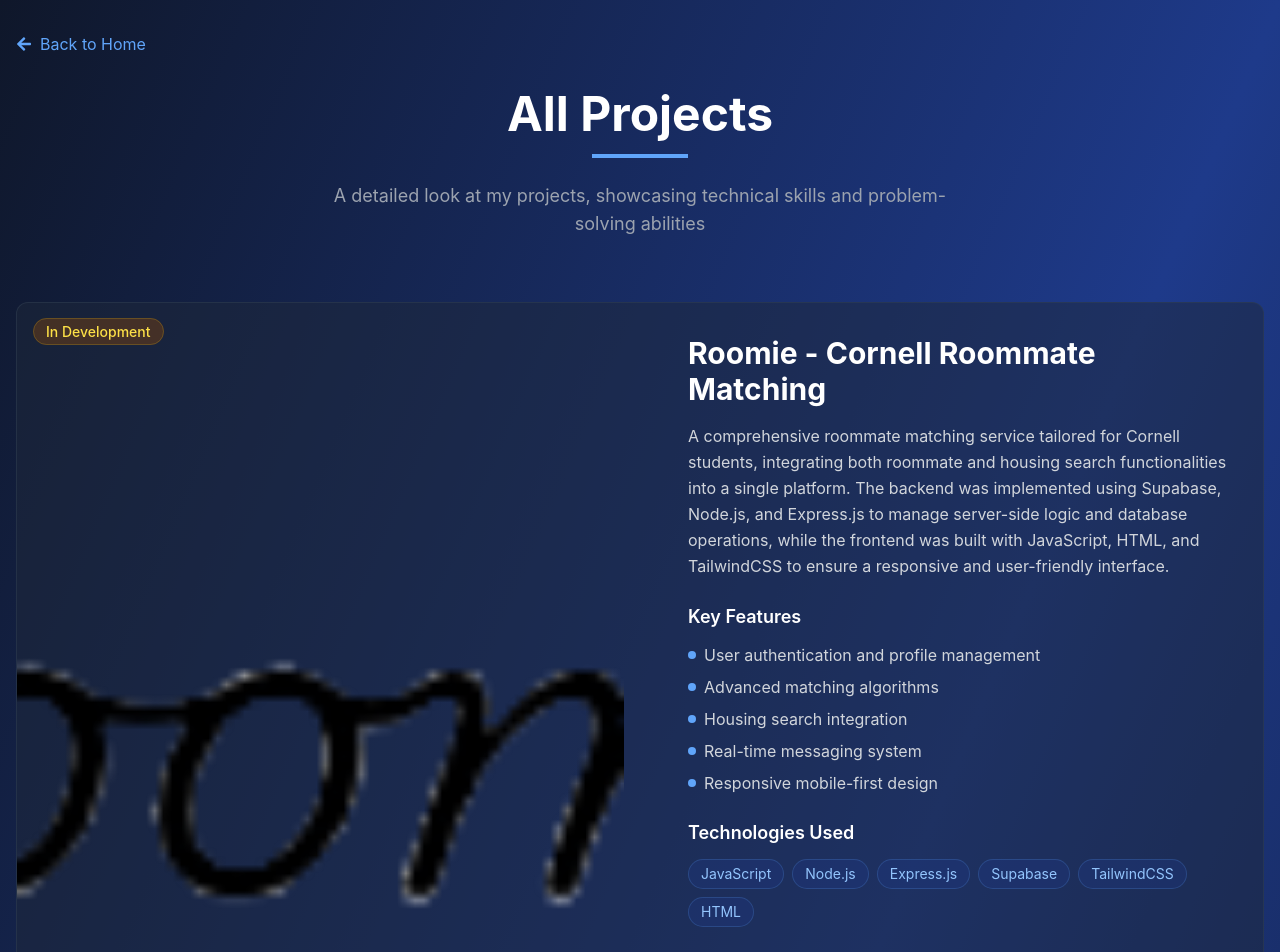
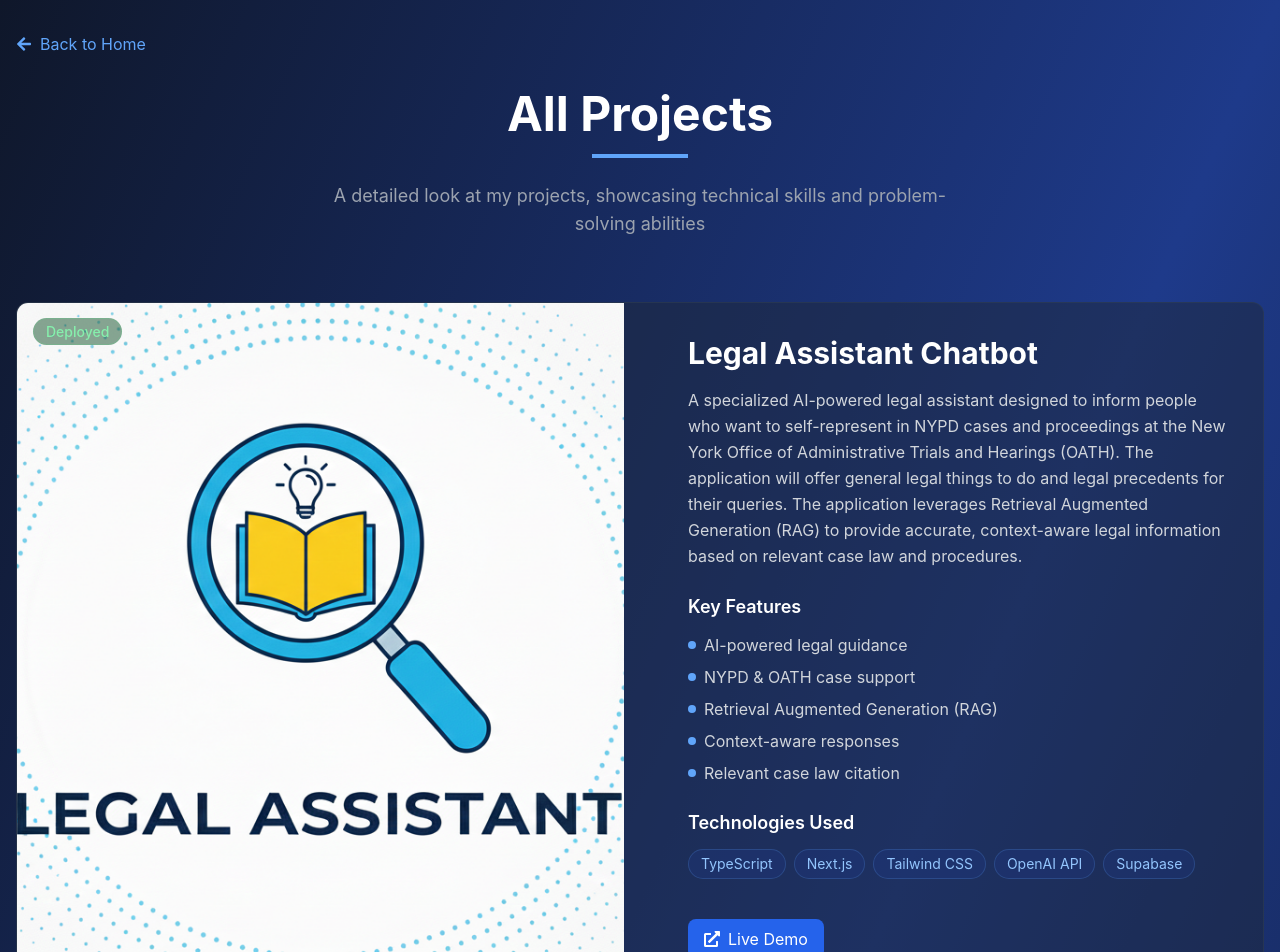
Before and after one commit to WenChen21/wenchen, a Next.js app: page /projects in a window 1280 px wide. Shown: the top 952 px of the page. Built offline with nearby package versions, Linux system fonts and the light colour scheme.

Commit message:
updating projects

```diff
--- a/src/app/components/projects.tsx
+++ b/src/app/components/projects.tsx
@@ -1,25 +1,25 @@
 "use client";
 import Image from "next/image";
 import Link from "next/link";
+import { title } from "process";
 import { FaExternalLinkAlt, FaGithub } from "react-icons/fa";
 
 export default function Projects() {
   const projects = [
     {
-      title: "Roomie - Cornell Roommate Matching",
+      title: "Legal Assistant Chatbot",
       description:
-        "A comprehensive roommate matching service tailored for Cornell students, integrating both roommate and housing search functionalities. Features user authentication, complex database queries, and a responsive interface.",
-      image: "/roomie.png",
+        "A specialized AI-powered legal assistant designed to inform people who want to self-represent in NYPD cases and proceedings at the New York Office of Administrative Trials and Hearings (OATH). The application leverages Retrieval Augmented Generation (RAG) to provide accurate, context-aware legal information based on relevant case law and procedures.",
+      image: "/legal-assistant.png",
       technologies: [
-        "JavaScript",
-        "Node.js",
-        "Express.js",
+        "TypeScript",
+        "Next.js",
+        "Tailwind CSS",
+        "OpenAI API",
         "Supabase",
-        "TailwindCSS",
-        "HTML",
       ],
-      githubUrl: "https://github.com/WenChen21/Roomie",
-      liveUrl: "#",
+      githubUrl: "#",
+      liveUrl: "https://legal-assistant-one-kappa.vercel.app/",
       featured: true,
     },
     {
@@ -157,7 +157,7 @@ export default function Projects() {
             href="/projects"
             className="inline-flex items-center space-x-2 bg-transparent border-2 border-blue-400 text-blue-400 hover:bg-blue-400 hover:text-white px-8 py-3 rounded-lg transition-all duration-200 font-medium"
           >
-            <span>View All Projects</span>
+            <span>Learn More About All Projects</span>
             <FaExternalLinkAlt className="text-sm" />
           </Link>
         </div>
--- a/src/app/projects/page.tsx
+++ b/src/app/projects/page.tsx
@@ -6,26 +6,26 @@ import { FaArrowLeft, FaGithub, FaExternalLinkAlt } from "react-icons/fa";
 function Projects() {
   const projects = [
     {
-      title: "Roomie - Cornell Roommate Matching",
+      title: "Legal Assistant Chatbot",
       description:
-        "A comprehensive roommate matching service tailored for Cornell students, integrating both roommate and housing search functionalities into a single platform. The backend was implemented using Supabase, Node.js, and Express.js to manage server-side logic and database operations, while the frontend was built with JavaScript, HTML, and TailwindCSS to ensure a responsive and user-friendly interface.",
-      image: "/roomie.png",
+        "A specialized AI-powered legal assistant designed to inform people who want to self-represent in NYPD cases and proceedings at the New York Office of Administrative Trials and Hearings (OATH). The application will offer general legal things to do and legal precedents for their queries. The application leverages Retrieval Augmented Generation (RAG) to provide accurate, context-aware legal information based on relevant case law and procedures.",
+      image: "/legal-assistant.png",
       technologies: [
-        "JavaScript",
-        "Node.js",
-        "Express.js",
+        "TypeScript",
+        "Next.js",
+        "Tailwind CSS",
+        "OpenAI API",
         "Supabase",
-        "TailwindCSS",
-        "HTML",
       ],
-      githubUrl: "https://github.com/WenChen21/Roomie",
-      status: "In Development",
+      githubUrl: "#",
+      liveUrl: "https://legal-assistant-one-kappa.vercel.app/",
+      status: "Deployed",
       features: [
-        "User authentication and profile management",
-        "Advanced matching algorithms",
-        "Housing search integration",
-        "Real-time messaging system",
-        "Responsive mobile-first design",
+        "AI-powered legal guidance",
+        "NYPD & OATH case support",
+        "Retrieval Augmented Generation (RAG)",
+        "Context-aware responses",
+        "Relevant case law citation",
       ],
     },
     {
```
Also changed, not shown: public/legal-assistant.png (added).
